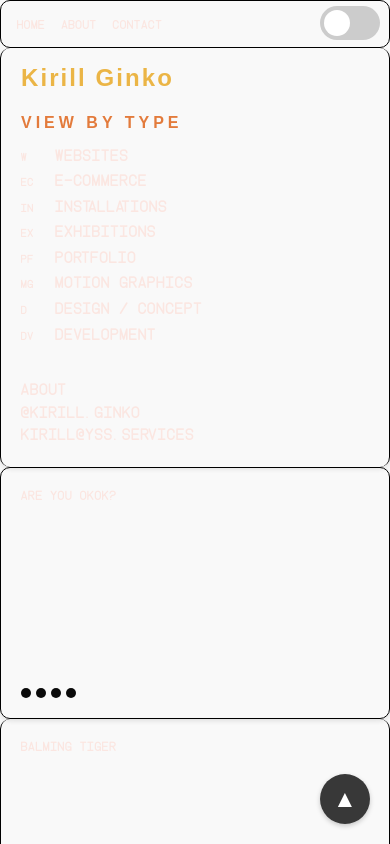
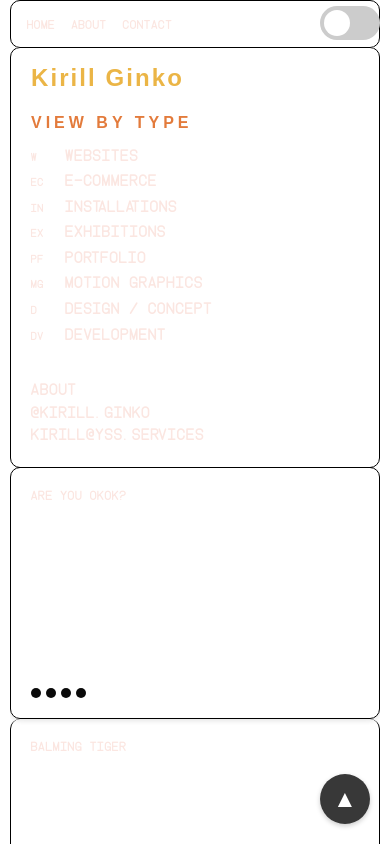
Before and after one commit to kirillginko/folio24, a Next.js app: page / in a window 390 px wide. Shown: the top 844 px of the page. Built offline with nearby package versions, Linux system fonts and the light colour scheme; a web font is replaced by a local one.

Commit message:
added mobile margin style and fixed overlap borders

```diff
--- a/src/app/globals.css
+++ b/src/app/globals.css
@@ -1,9 +1,8 @@
 :root {
   --theme-transition-duration: 0.6s;
   /* Light theme variables */
-  --background-light: #f9f9f9;
+  --background-light: #faf7f3
   --foreground-light: #171717;
-  --background-color-light: #f0f0f0;
   --text-color-light: #fbe6e1;
   --h2-color-light: #e37b3c;
   --h1-color-light: #ebb546;
@@ -15,9 +14,10 @@
   --foreground-dark: #fbe6e1;
   --background-color-dark: #0a0a0a;
   --text-color-dark: #fbe6e1;
+  --h1-color-light: #ebb546;
   --h2-color-dark: #2eff82;
   --highlight-color-dark: #2eff82;
-  --border-color-dark: #fff;
+  --border-color-dark: #fbe6e1;
 }
 
 /* Light theme */
@@ -38,6 +38,7 @@
   --foreground: var(--foreground-dark);
   --background-color: var(--background-color-dark);
   --text-color: var(--text-color-dark);
+  --h1-color: var(--h1-color-dark);
   --h2-color: var(--h2-color-dark);
   --highlight-color: var(--highlight-color-dark);
   --border-color: var(--border-color-dark);
--- a/src/app/styles/gridlayout.module.css
+++ b/src/app/styles/gridlayout.module.css
@@ -46,7 +46,6 @@
   border: 1px solid var(--border-color);
   border-top: none;
   border-radius: 10px;
-  box-shadow: 0 2px 5px rgba(0, 0, 0, 0.1);
   transition: box-shadow 0.3s ease;
   overflow: hidden;
   box-sizing: border-box;
@@ -168,11 +167,11 @@
   }
 
   .gridItemWrapper {
-    border-left: none;
     border-radius: 10px;
     min-height: 300px;
-    margin: 0;
-    box-sizing: border-box;
+    margin-top: -1px;
+    margin-left: -1px;
+    border: 1px solid var(--border-color);
   }
   .gridItem {
   }
@@ -202,23 +201,27 @@
   }
 
   .leftColumn {
-    width: 100%;
+    width: calc(100% - 20px);
+    margin: 0 10px;
+    border: 1px solid var(--border-color);
+    margin-top: -1px;
   }
 
   .gridContainer {
     grid-template-columns: 1fr;
     padding-right: 0;
+    margin-left: 10px;
+    margin-right: 10px;
+    margin-top: -1px;
   }
 
   .gridItemWrapper {
     width: 100%;
   }
-
-  .leftColumn {
-    width: 100%;
-    /* border-radius: 10px; */
-    margin-bottom: 0;
-    border-bottom: none;
+  .bottomNav {
+    width: calc(100% - 20px);
+    margin: 0 10px;
+    margin-top: -1px;
   }
 
   .gridContainer {
--- a/src/app/styles/topnav.module.css
+++ b/src/app/styles/topnav.module.css
@@ -29,3 +29,10 @@
   max-width: 100vw;
   overflow-x: hidden;
 }
+
+@media (max-width: 600px) {
+  .topNav {
+    width: calc(100% - 20px);
+    margin: 0 10px;
+  }
+}
```
